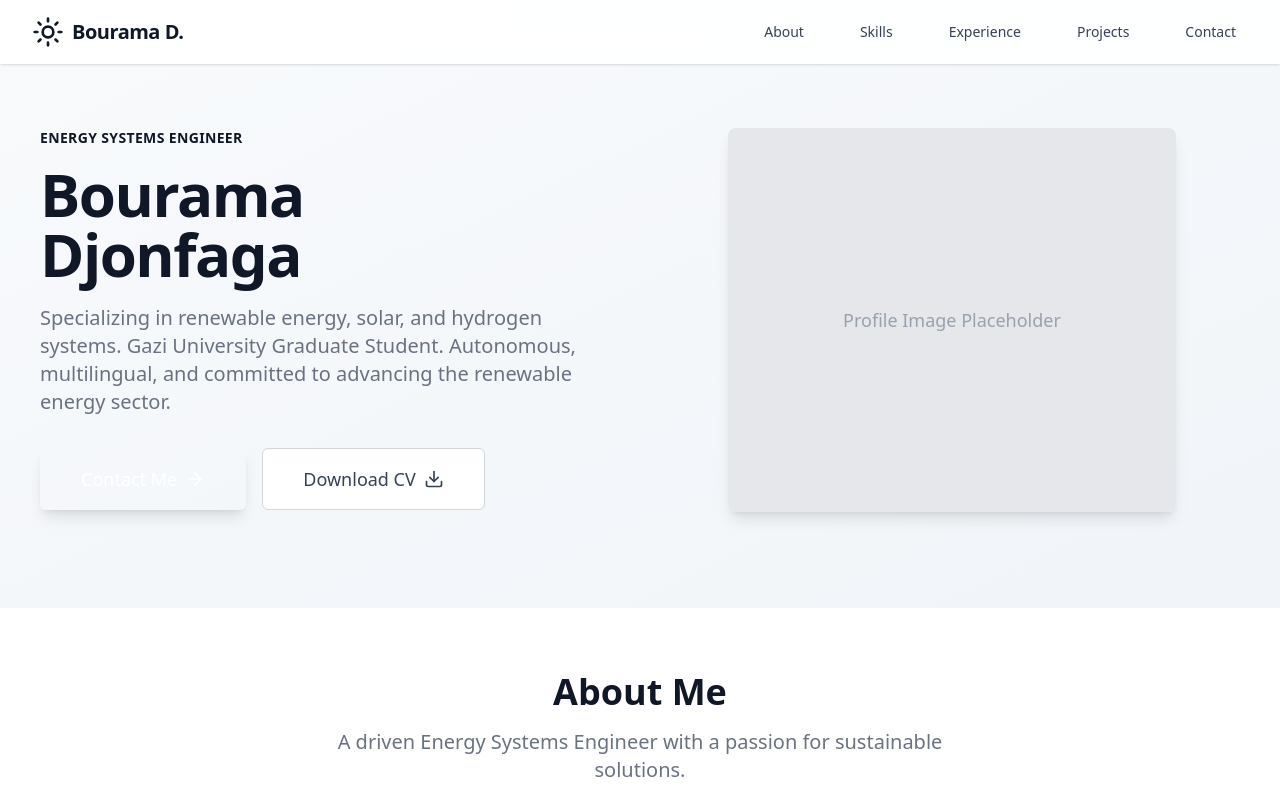
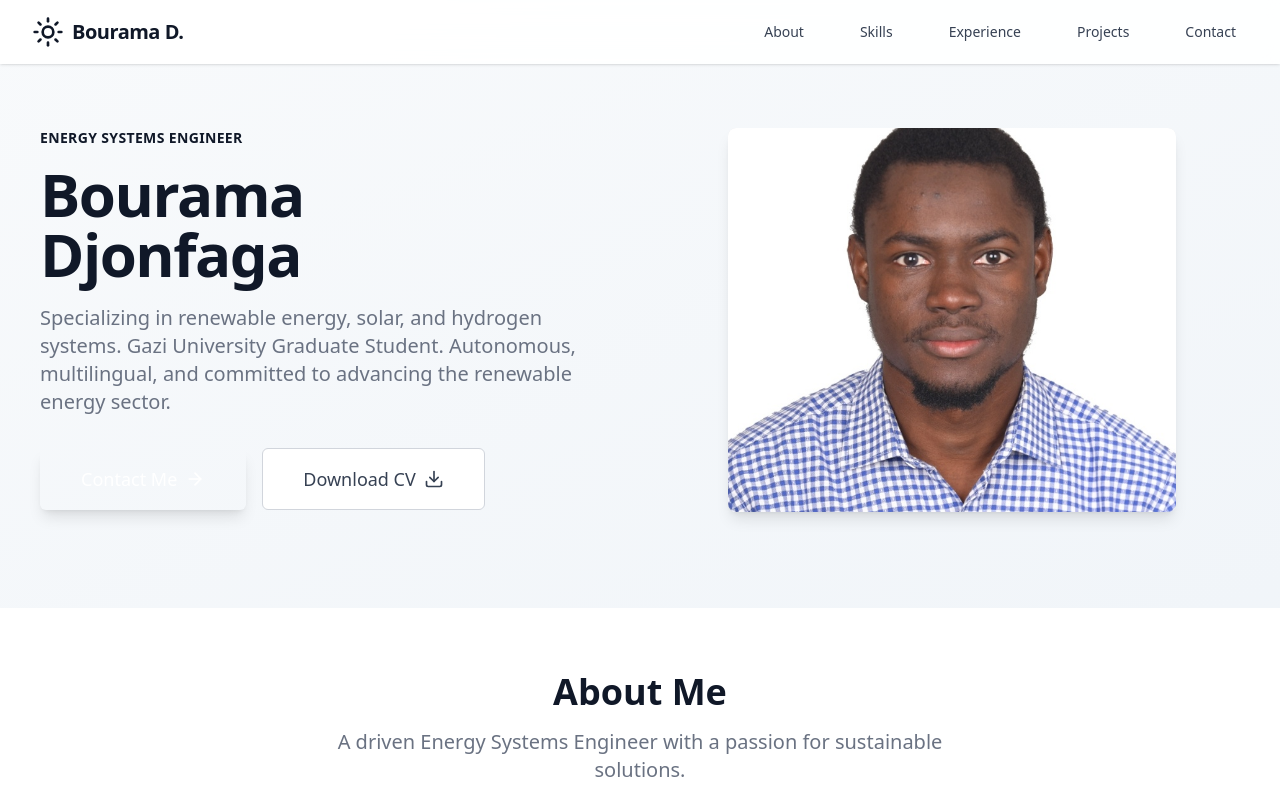
Before and after one commit to Djonfaga/bourama-djonfaga-portfolio, a React (Vite) app: page / in a window 1280 px wide. Shown: the top 800 px of the page. Built offline with nearby package versions, Linux system fonts and the light colour scheme.

Commit message:
Fix: Move profile image to public folder and update Hero component

```diff
--- a/src/components/Hero.jsx
+++ b/src/components/Hero.jsx
@@ -54,8 +54,11 @@
             <div className="relative mx-auto w-full rounded-lg shadow-lg lg:max-w-md overflow-hidden">
                 {/* Placeholder for Profile Image */}
                 <div className="aspect-w-1 aspect-h-1 bg-gray-200 relative flex items-center justify-center h-96">
-                   <div className="absolute inset-0 bg-gradient-to-tr from-primary/20 to-transparent"></div>
-                   <span className="text-gray-400 font-medium text-lg">Profile Image Placeholder</span>
+                <img
+                   src="/profile.jpg"
+                   alt="Bourama Djonfaga Profile"
+                   className="absolute inset-0 h-full w-full object-cover"
+                />
                    {/* In a real scenario, we'd use <img src="..." /> here */}
                 </div>
             </div>
```
Also changed, not shown: profile.jpg (added), public/profile.jpg (renamed from profile.jpg.jpeg).
